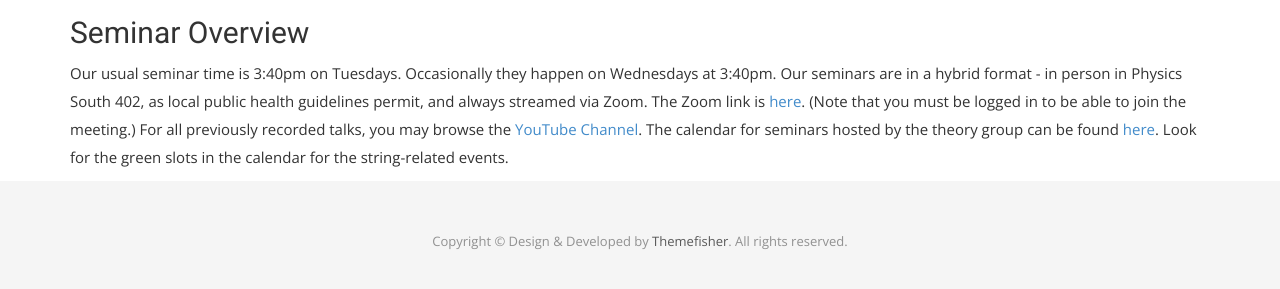
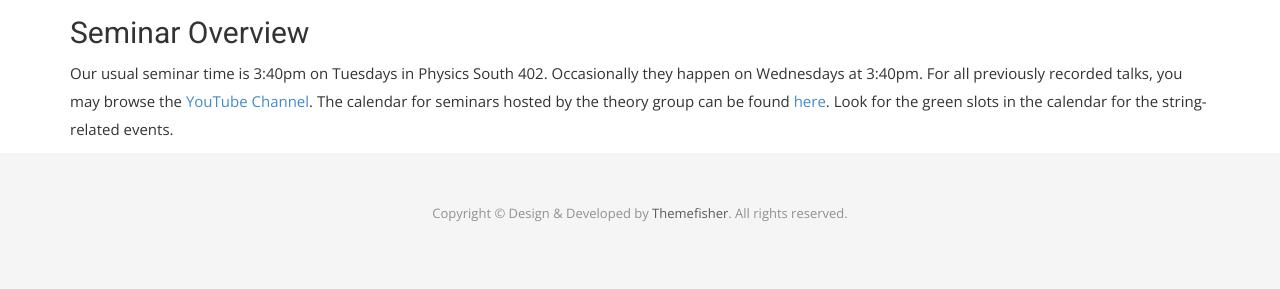
Before and after one commit to bousso-group/bousso-group.github.io, a Jekyll site: the page built from seminars.html, in a window 1280 px wide, cut to the strip 439-728 px from the top of the page. Built offline with Jekyll 4.4.1, drawn with Linux system fonts in a browser that asks for light colours; nearby versions of some CDN libraries; some web fonts are replaced.

Commit message:
update seminar info

```diff
--- a/seminars.html
+++ b/seminars.html
@@ -21,7 +21,7 @@ permalink: /seminars
             <h2 id="seminar-overview">Seminar Overview</h2>
         <div class="block">
             <p>
-                Our usual seminar time is 3:40pm on Tuesdays. Occasionally they happen on Wednesdays at 3:40pm. Our seminars are in a hybrid format - in person in Physics South 402, as local public health guidelines permit, and always streamed via Zoom. The Zoom link is <a href="https://berkeley.zoom.us/j/370438207">here</a>. (Note that you must be logged in to be able to join the meeting.) For all previously recorded talks, you may browse the <a href="https://www.youtube.com/channel/UCBpJej3l8l7mM594oKUxgxA">YouTube Channel</a>.
+                Our usual seminar time is 3:40pm on Tuesdays in Physics South 402. Occasionally they happen on Wednesdays at 3:40pm. For all previously recorded talks, you may browse the <a href="https://www.youtube.com/channel/UCBpJej3l8l7mM594oKUxgxA">YouTube Channel</a>.
 
                 The calendar for seminars hosted by the theory group can be found <a href="https://www-theory.lbl.gov/wordpress/?page_id=6741">here</a>. Look for the green slots in the calendar for the string-related events.
             </p>
```
